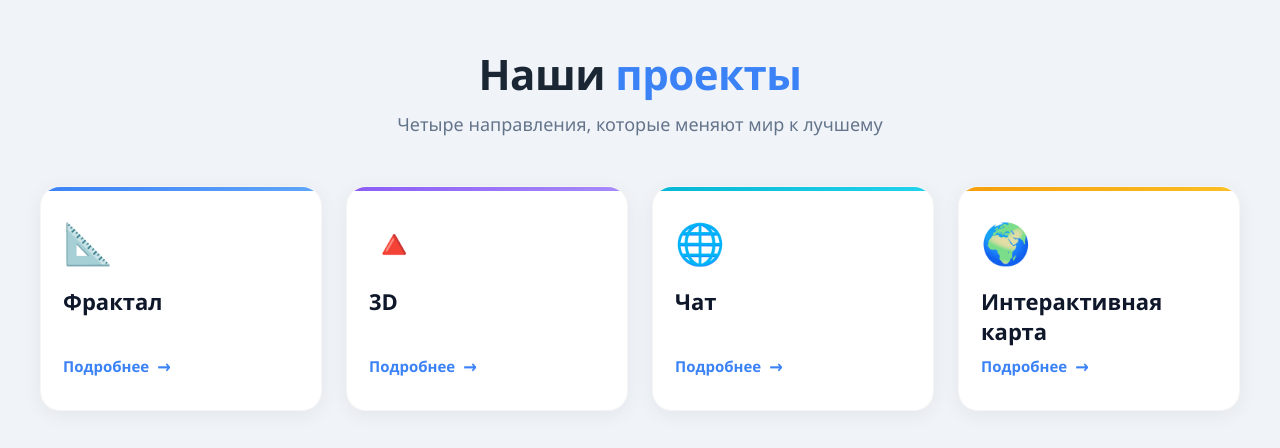
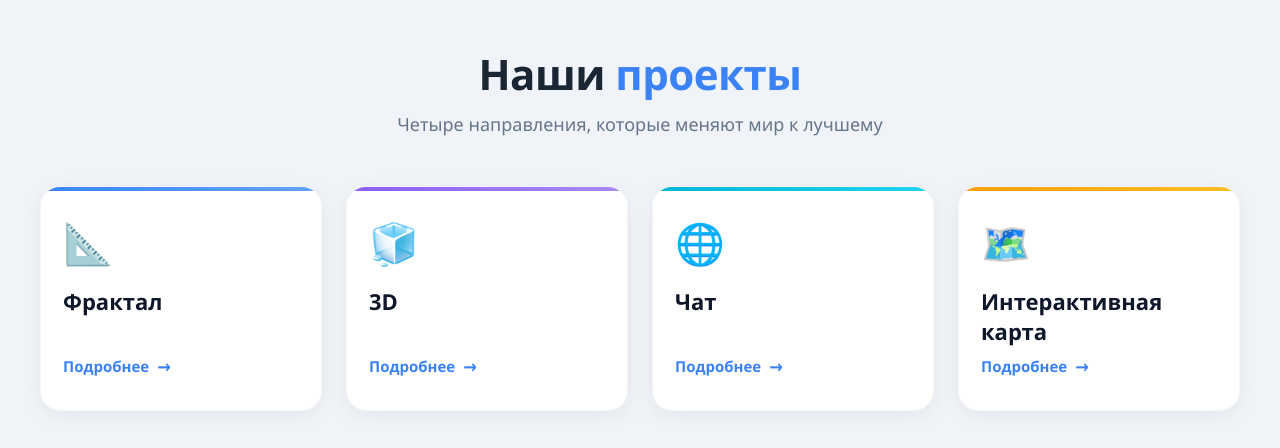
Before and after one commit to MarMaty835/MarMaty835.github.io, a plain HTML site: page index.html in a window 1280 px wide. Shown: the part 172-620 px from the top of the page. Drawn offline with Linux system fonts and the light colour scheme.

Commit message:
Update index.html

```diff
--- a/index.html
+++ b/index.html
@@ -260,7 +260,7 @@
 
             <!-- ПРОЕКТ 2 -->
             <div class="project-card">
-                <span class="project-icon">🔺</span>
+                <span class="project-icon">🧊</span>
                 <h2 class="project-title">3D</h2>
                 <a href="sum2026-main/fractal_figure/dist" class="project-link">
                     Подробнее <span class="arrow">→</span>
@@ -278,7 +278,7 @@
 
             <!-- ПРОЕКТ 4 -->
             <div class="project-card">
-                <span class="project-icon">🌍</span>
+                <span class="project-icon">🗺️</span>
                 <h2 class="project-title">Интерактивная карта</h2>
                 <a href="#" class="project-link">
                     Подробнее <span class="arrow">→</span>
```
